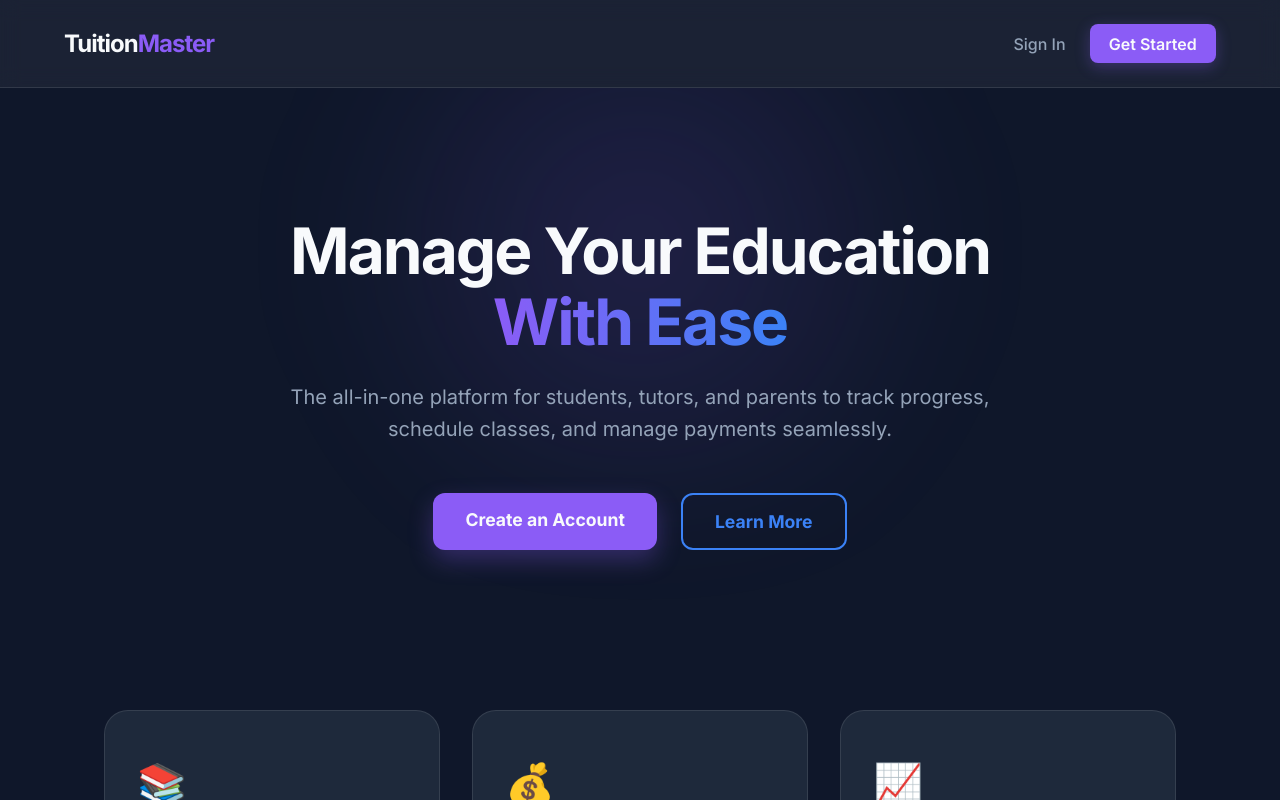
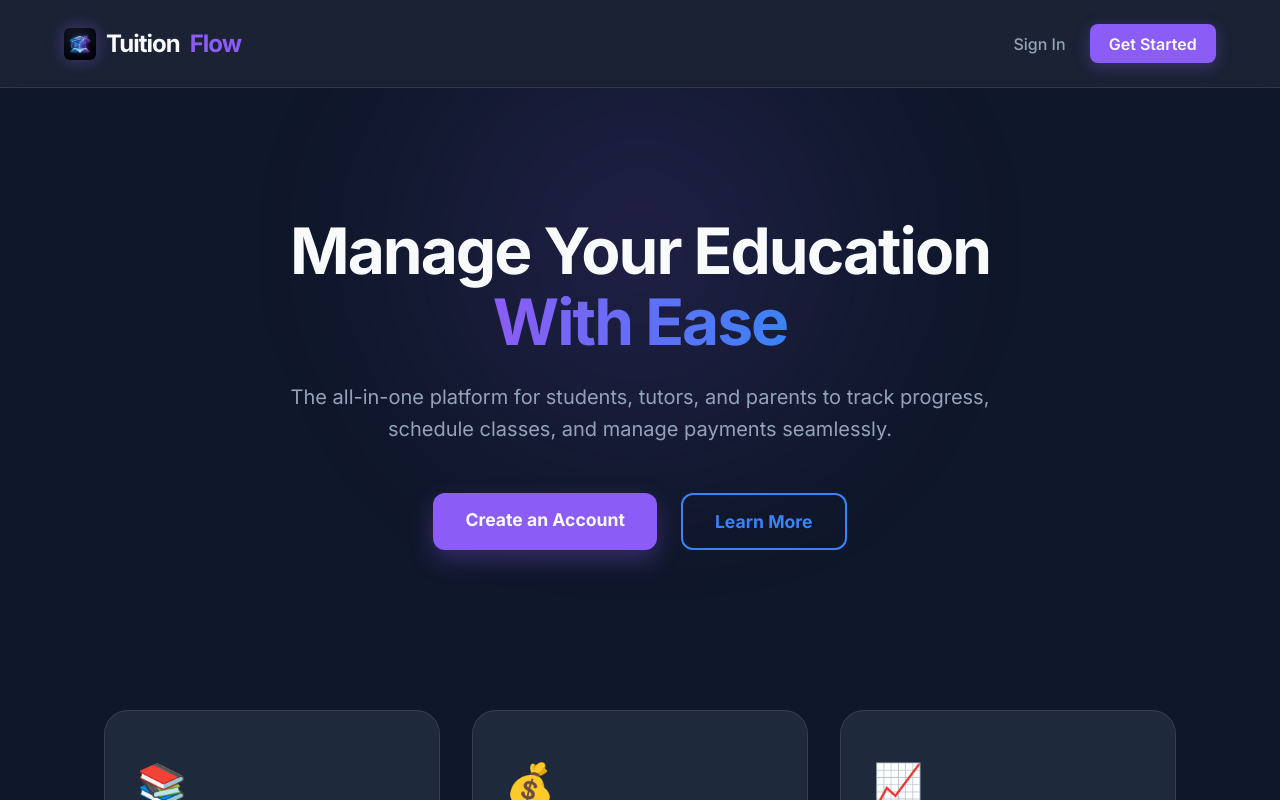
Before and after one commit to kavyamorabad2003-source/Tuition_Management_System, a Next.js app in the folder frontend/: page / in a window 1280 px wide. Shown: the top 800 px of the page. Built offline with nearby package versions, Linux system fonts and the light colour scheme.

Commit message:
Update header with education icon and change name to TuitionFlow

```diff
--- a/frontend/src/app/page.js
+++ b/frontend/src/app/page.js
@@ -1,11 +1,21 @@
 import Link from 'next/link';
+import Image from 'next/image';
 import styles from './page.module.css';
 
 export default function Home() {
   return (
     <main className={styles.main}>
       <header className={styles.header}>
-        <div className={styles.logo}>Tuition<span>Master</span></div>
+        <div className={styles.logo}>
+          <Image
+            src="/logo.png"
+            alt="Tuition Flow Logo"
+            width={32}
+            height={32}
+            className={styles.logoIcon}
+          />
+          Tuition<span>Flow</span>
+        </div>
         <nav className={styles.nav}>
           <Link href="/signin" className={styles.loginBtn}>Sign In</Link>
           <Link href="/signup" className={styles.signupBtn}>Get Started</Link>
--- a/frontend/src/app/page.module.css
+++ b/frontend/src/app/page.module.css
@@ -21,6 +21,14 @@
   font-size: 1.5rem;
   font-weight: 800;
   letter-spacing: -1px;
+  display: flex;
+  align-items: center;
+  gap: 10px;
+}
+
+.logoIcon {
+  border-radius: 6px;
+  filter: drop-shadow(0 0 8px rgba(139, 92, 246, 0.4));
 }
 
 .logo span {
```
